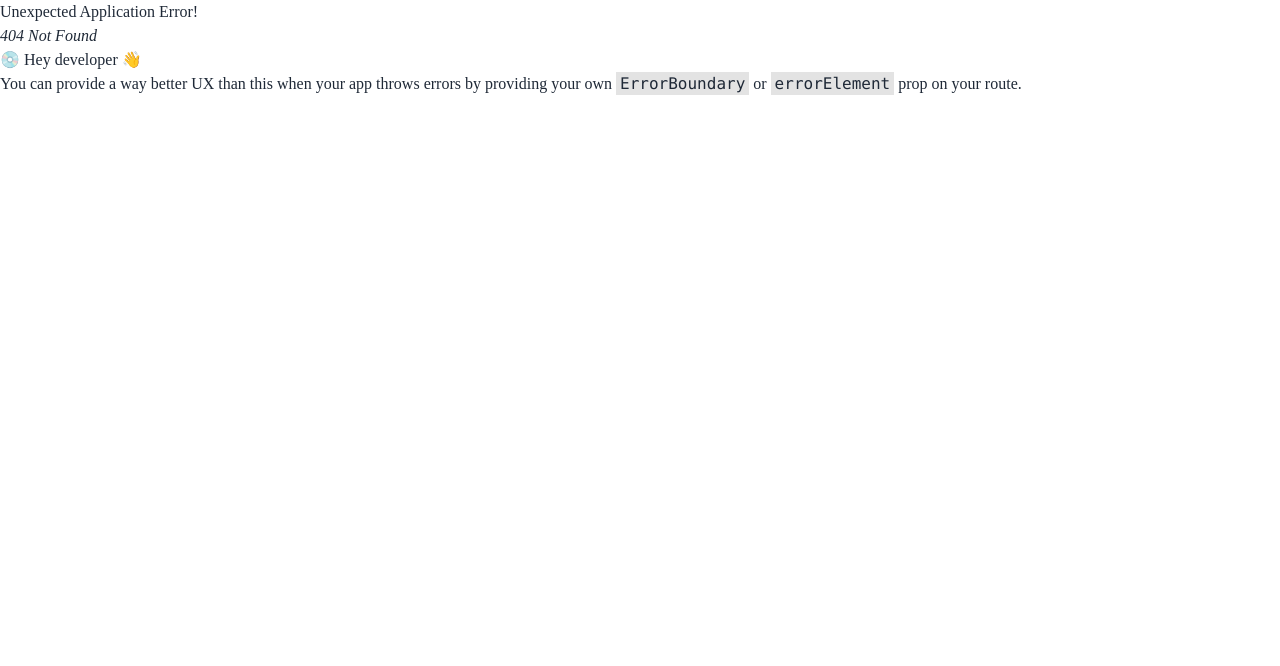
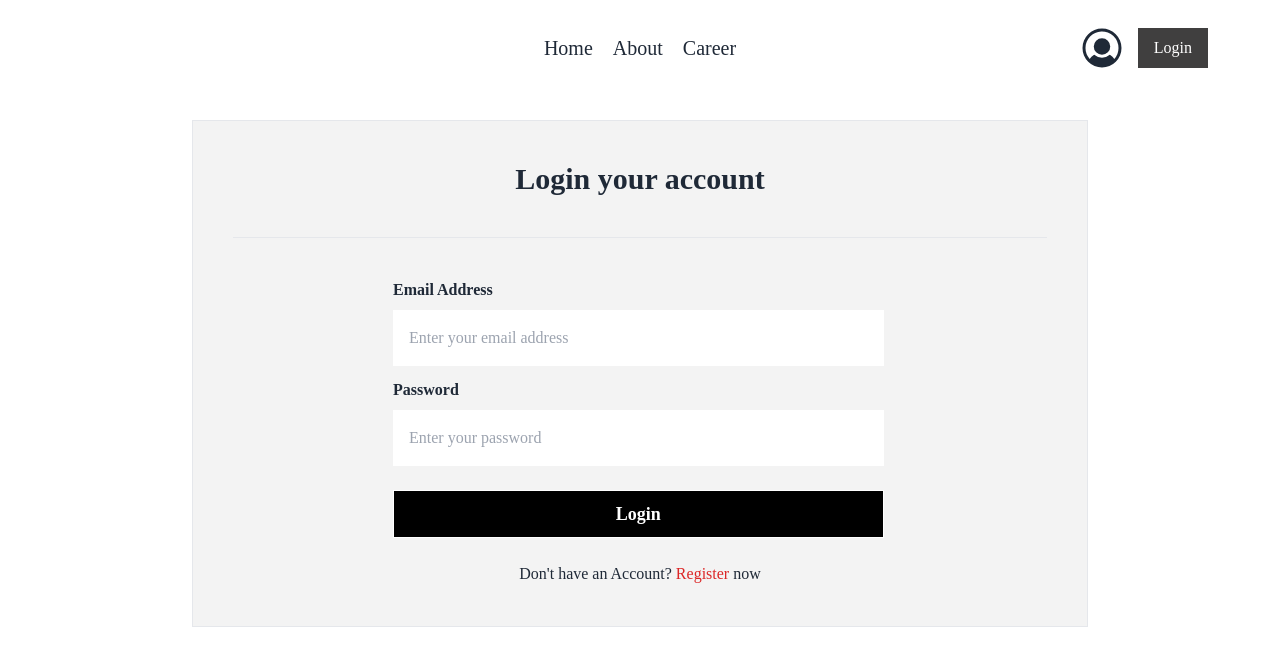
Before and after one commit to Jamil-Aktar-Ifat/bbc-developer-portal, a React (Vite) app: page /login in a window 1280 px wide. Before the commit this address had no page. Shown: the top 666 px of the page. Built offline with nearby package versions, Linux system fonts and the light colour scheme.

Commit message:
login page created

```diff
--- /dev/null
+++ b/src/pages/Login/Login.jsx
@@ -0,0 +1,59 @@
+import { Link } from "react-router-dom";
+import Navbar from "../Shared/Navbar/Navbar";
+
+const Login = () => {
+  const handleSubmit = (e) => {
+    e.preventDefault();
+    const email = e.target.email.value;
+    console.log(email);
+  };
+  return (
+    <div>
+      <Navbar></Navbar>
+      <div className="mt-10">
+        <form
+          onSubmit={handleSubmit}
+          className="p-10 bg-[#F3F3F3] border  mx-32"
+        >
+          <h2 className="text-3xl font-semibold text-center">
+            Login your account
+          </h2>
+          <hr className="my-10" />
+          <div className="lg:ml-40">
+            <div>
+              <p className="font-semibold mt-3 mb-2">Email Address</p>
+              <input
+                className="w-3/4 p-4 "
+                placeholder="Enter your email address"
+                type="email"
+                name="email"
+                id="email"
+                required
+              />
+            </div>
+            <div>
+              <p className="font-semibold mt-3 mb-2">Password</p>
+              <input
+                className="w-3/4 p-4 "
+                placeholder="Enter your password"
+                type="password"
+                name="password"
+                id="password"
+                required
+              />
+            </div>
+            <button className=" my-6 w-3/4  text-lg text-white bg-black btn btn-outline rounded-none ">
+              Login
+            </button>
+          </div>
+          <p className="text-center">
+            Don't have an Account?{" "}
+            <Link className="text-red-600">Register</Link> now
+          </p>
+        </form>
+      </div>
+    </div>
+  );
+};
+
+export default Login;
--- a/src/routes/PublicRoutes.jsx
+++ b/src/routes/PublicRoutes.jsx
@@ -1,6 +1,7 @@
 import { createBrowserRouter } from "react-router-dom";
 import Root from "../layout/Root";
 import Home from "../pages/Home/Home";
+import Login from "../pages/Login/Login";
 
 const routes = createBrowserRouter([
   {
@@ -11,6 +12,10 @@ const routes = createBrowserRouter([
         path: "/",
         element: <Home></Home>,
       },
+      {
+        path: "/login",
+        element: <Login className='bg-stone-500'></Login>,
+      },
     ],
   },
 ]);
```
Also changed, not shown: package.json (+6 -1 lines), 1 other file (tests, documents, lock files or other folders).
